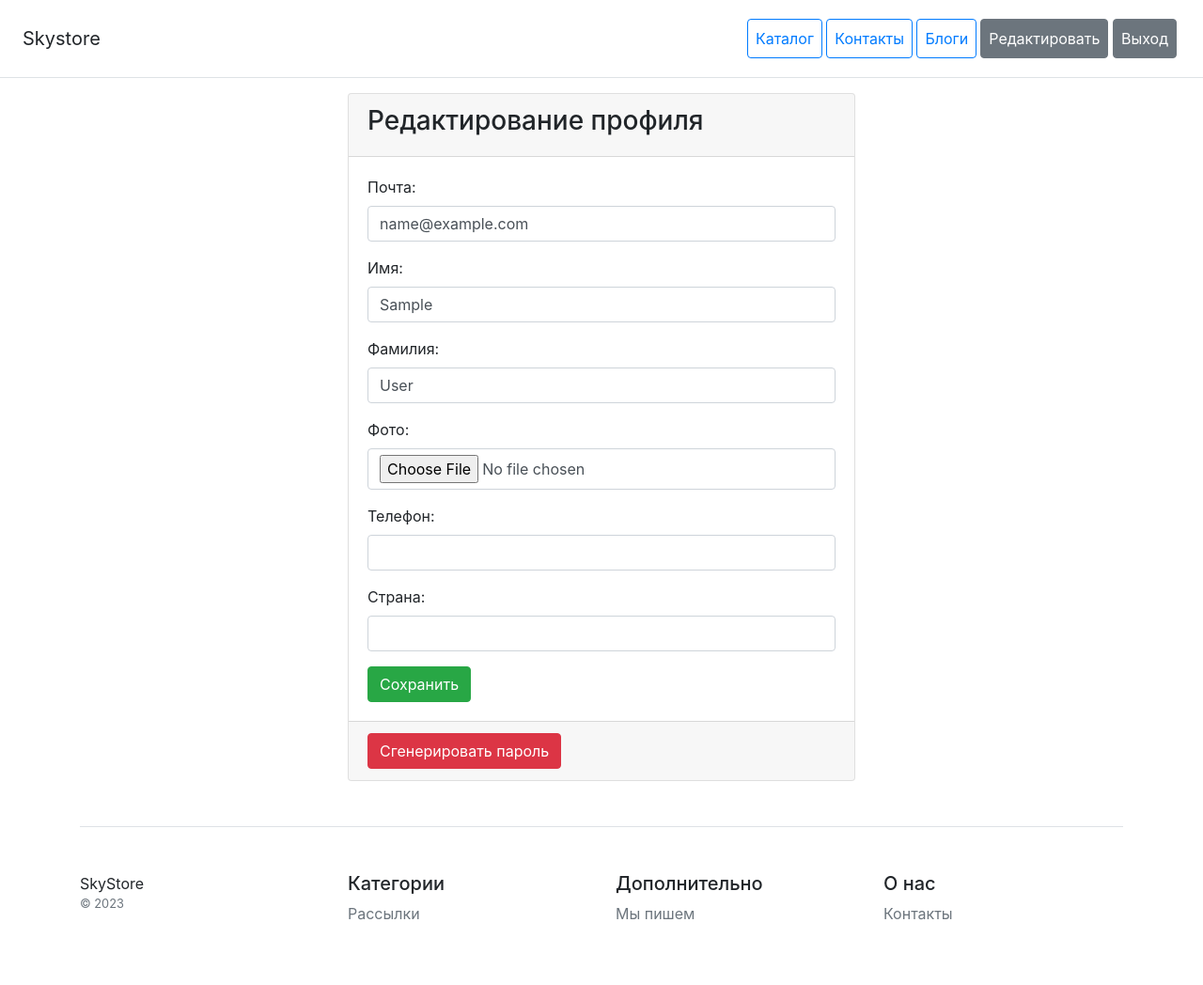
After one commit to sergey-raskolenko/online_shop, a Django app: page /users/profile/ in a window 1280 px wide. The commit adds this page. Shown: the whole page at 94% size. Run offline with Django 4.2, Linux system fonts and the light colour scheme; the visitor is signed in with stand-in values (Sample User, id 1); some libraries are stand-ins or nearby versions.

Commit message:
Created base templates for auth

```diff
--- a/catalog/templates/catalog/base.html
+++ b/catalog/templates/catalog/base.html
@@ -24,10 +24,6 @@
                 <h5>Категории</h5>
                 <ul class="list-unstyled text-small">
                     <li><a class="text-muted" href="#">Рассылки</a></li>
-                    <li><a class="text-muted" href="#">Телеграм боты</a></li>
-                    <li><a class="text-muted" href="#">Полезные утилиты</a></li>
-                    <li><a class="text-muted" href="#">Веб-приложения</a></li>
-                    <li><a class="text-muted" href="#">Микросервисы</a></li>
                 </ul>
             </div>
             <div class="col-6 col-md">
--- a/catalog/templates/catalog/includes/inc_menu.html
+++ b/catalog/templates/catalog/includes/inc_menu.html
@@ -5,4 +5,13 @@
         <a class="p-2 btn btn-outline-primary" href="{% url 'catalog:contacts' %}">Контакты</a>
         <a class="p-2 btn btn-outline-primary" href="{% url 'blog:blogs' %}">Блоги</a>
     </nav>
+    <nav class="p-1 ms-5">
+        {% if user.is_authenticated %}
+        <a class="p-2 btn btn-secondary" href="{% url 'users:profile' %}">Редактировать</a>
+        <a class="p-2 btn btn-secondary" href="{% url 'users:logout' %}">Выход</a>
+        {% else %}
+        <a class="p-2 btn btn-secondary" href="{% url 'users:login' %}">Вход</a>
+        <a class="p-2 btn btn-secondary" href="{% url 'users:register' %}">Регистрация</a>
+        {% endif %}
+    </nav>
 </div>
--- a/config/settings.py
+++ b/config/settings.py
@@ -109,7 +109,7 @@ AUTH_PASSWORD_VALIDATORS = [
 # Internationalization
 # https://docs.djangoproject.com/en/4.2/topics/i18n/
 
-LANGUAGE_CODE = 'en-us'
+LANGUAGE_CODE = 'ru-ru'
 
 TIME_ZONE = 'UTC'
 
--- a/config/urls.py
+++ b/config/urls.py
@@ -23,4 +23,5 @@ urlpatterns = [
     path('admin/', admin.site.urls),
     path('', include('catalog.urls', namespace='catalog')),
     path('', include('blog.urls', namespace='blog')),
+    path('users/', include('users.urls', namespace='users')),
 ] + static(settings.MEDIA_URL, document_root=settings.MEDIA_ROOT)
--- a/users/forms.py
+++ b/users/forms.py
@@ -1,8 +1,12 @@
 from django import forms
-from django.contrib.auth.forms import UserCreationForm, UserChangeForm
+from django.contrib.auth.forms import UserCreationForm, UserChangeForm, AuthenticationForm
 
 from catalog.forms import StyleFormMixin
 from users.models import User
+
+
+class UserLoginForm(StyleFormMixin, AuthenticationForm):
+	pass
 
 
 class UserRegisterForm(StyleFormMixin, UserCreationForm):
--- /dev/null
+++ b/users/templates/users/user_form.html
@@ -0,0 +1,22 @@
+{% extends 'catalog/base.html' %}
+{% block content %}
+<div class="container ">
+    <div class="row justify-content-md-center">
+        <div class="col-6">
+            <div class="card">
+                <div class="card-header"><h3>Редактирование профиля</h3></div>
+                <div class="card-body">
+                    <form method="post" enctype="multipart/form-data">
+                        {% csrf_token %}
+                        {{ form.as_p }}
+                        <button type="submit" class="btn btn-success">Сохранить</button>
+                    </form>
+                </div>
+                <div class="card-footer">
+                    <a href="{% url 'users:generate_password' %}" class="btn btn-danger">Сгенерировать пароль</a>
+                </div>
+            </div>
+        </div>
+    </div>
+</div>
+{% endblock %}
--- a/users/views.py
+++ b/users/views.py
@@ -8,11 +8,12 @@ from django.urls import reverse_lazy, reverse
 from django.views.generic import CreateView, UpdateView
 
 from config import settings
-from users.forms import UserForm, UserRegisterForm
+from users.forms import UserForm, UserRegisterForm, UserLoginForm
 from users.models import User
 
 
 class LoginView(BaseLoginView):
+	form_class = UserLoginForm
 	template_name = 'users/login.html'
 
 
```
Also changed, not shown: users/templates/users/login.html (added, +20 -0 lines), users/templates/users/register.html (added, +18 -0 lines).
